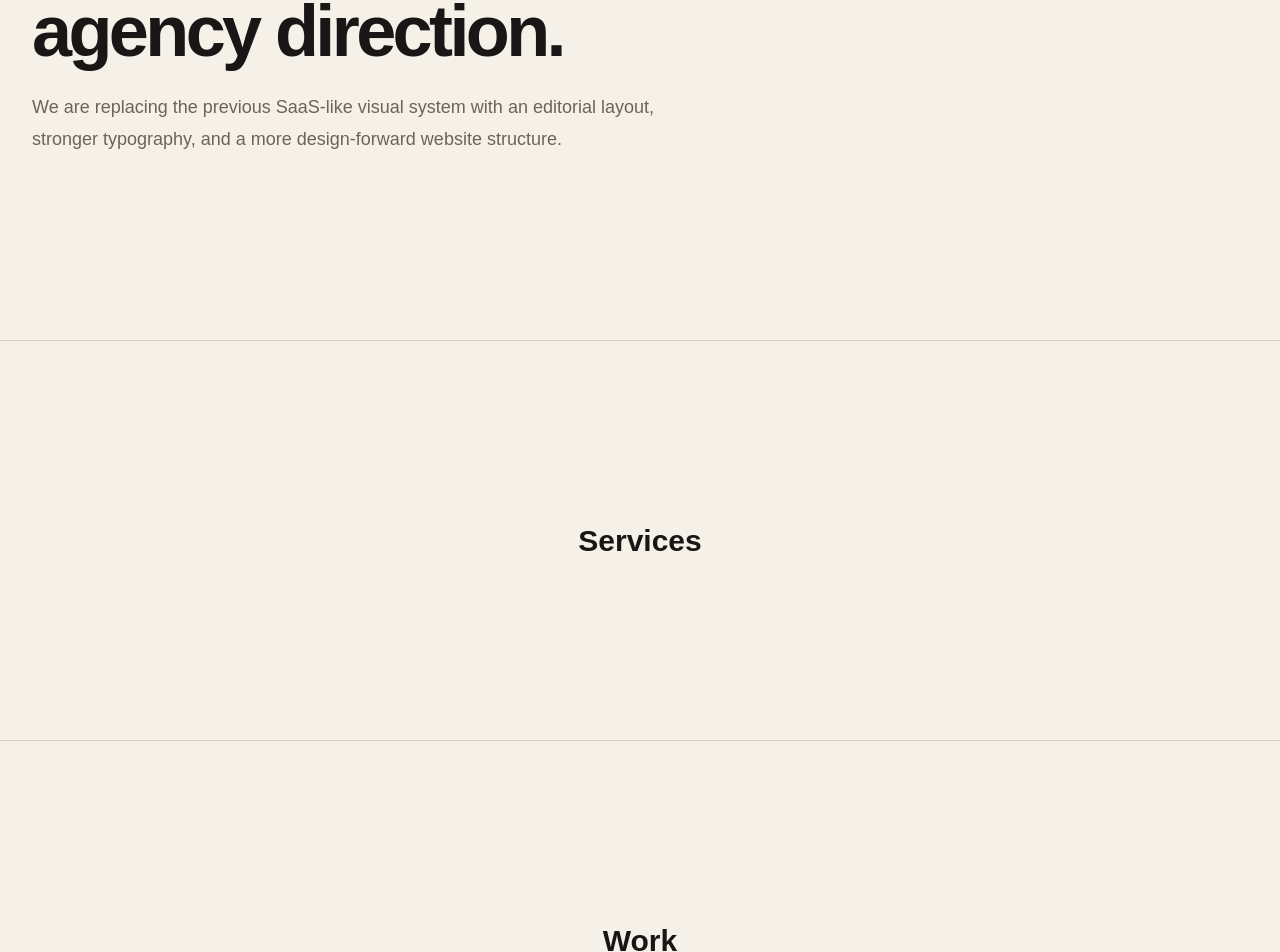
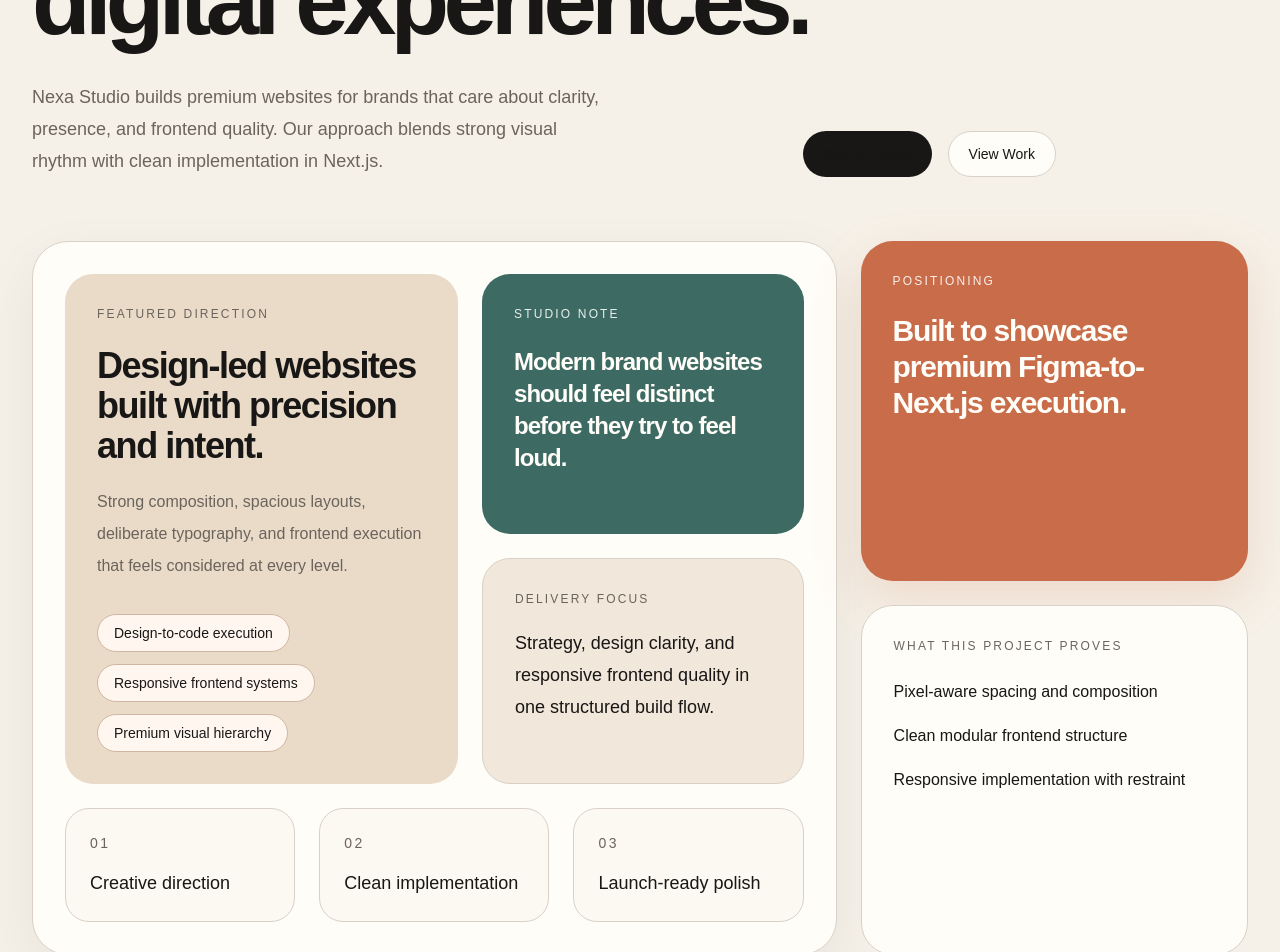
Before and after one commit to szymonbasiul/nexa-studio, a Next.js app: page / in a window 1280 px wide. Shown: the part 460-1412 px from the top of the page. Built offline with nearby package versions, Linux system fonts and the light colour scheme.

Commit message:
feat: redesign hero with editorial agency layout

```diff
--- a/src/app/page.tsx
+++ b/src/app/page.tsx
@@ -1,4 +1,5 @@
 import Navbar from "@/components/layout/Navbar";
+import Hero from "@/components/sections/Hero";
 
 export default function Home() {
   return (
@@ -6,26 +7,7 @@ export default function Home() {
       <Navbar />
 
       <main>
-        <section
-          id="hero"
-          className="flex min-h-[calc(100vh-80px)] items-center border-b border-[#D9D1C7]"
-        >
-          <div className="mx-auto w-full max-w-7xl px-6 py-20 lg:px-8">
-            <div className="max-w-4xl">
-              <p className="text-sm font-medium uppercase tracking-[0.2em] text-[#6B645C]">
-                Editorial Direction Reset
-              </p>
-              <h1 className="mt-6 text-5xl font-semibold tracking-[-0.05em] text-[#181716] sm:text-6xl lg:text-7xl">
-                Nexa Studio is shifting into a warmer, more original agency direction.
-              </h1>
-              <p className="mt-6 max-w-2xl text-lg leading-8 text-[#6B645C]">
-                We are replacing the previous SaaS-like visual system with an
-                editorial layout, stronger typography, and a more design-forward
-                website structure.
-              </p>
-            </div>
-          </div>
-        </section>
+        <Hero />
 
         <section
           id="services"
--- a/src/components/sections/Hero.tsx
+++ b/src/components/sections/Hero.tsx
@@ -1,242 +1,143 @@
 import Container from "@/components/layout/Container";
 import Button from "@/components/ui/Button";
 
-const stats = [
-  { value: "24+", label: "Launch-ready screens" },
-  { value: "100%", label: "Responsive structure" },
-  { value: "Next.js", label: "Production-focused stack" },
+const capabilities = [
+  "Design-to-code execution",
+  "Responsive frontend systems",
+  "Premium visual hierarchy",
 ];
 
-const featureTags = [
-  "UI Systems",
-  "Frontend Build",
-  "Responsive Layouts",
-  "Premium Interactions",
+const miniStats = [
+  { value: "01", label: "Creative direction" },
+  { value: "02", label: "Clean implementation" },
+  { value: "03", label: "Launch-ready polish" },
 ];
 
 export default function Hero() {
   return (
     <section
       id="hero"
-      className="relative overflow-hidden border-b border-white/10 py-24 md:py-32"
+      className="border-b border-[#D9D1C7] py-16 md:py-24"
     >
-      <div className="absolute inset-0 -z-10 bg-[radial-gradient(circle_at_top_left,_rgba(124,92,255,0.22),_transparent_35%),radial-gradient(circle_at_80%_20%,_rgba(91,140,255,0.18),_transparent_30%),linear-gradient(180deg,_rgba(255,255,255,0.02),_rgba(255,255,255,0))]" />
+      <Container>
+        <div className="max-w-5xl">
+          <p className="text-sm font-medium uppercase tracking-[0.2em] text-[#6B645C]">
+            Digital Studio for Modern Brands
+          </p>
 
-      <Container>
-        <div className="grid items-center gap-16 lg:grid-cols-2">
-          <div className="max-w-2xl">
-            <div className="inline-flex items-center rounded-full border border-white/10 bg-white/5 px-4 py-2 text-xs font-medium uppercase tracking-[0.2em] text-[#98A2B3]">
-              Digital Product Studio
-            </div>
-
-            <h1 className="mt-8 text-5xl font-semibold tracking-[-0.04em] text-white sm:text-6xl lg:text-7xl">
-              We build modern websites that feel premium from the first scroll.
+          <h1 className="mt-6 max-w-5xl text-5xl font-semibold tracking-[-0.06em] text-[#181716] sm:text-6xl lg:text-8xl">
+            We turn sharp visual concepts into polished digital experiences.
           </h1>
 
-            <p className="mt-6 max-w-xl text-base leading-8 text-[#98A2B3] md:text-lg">
-              Nexa Studio helps ambitious brands launch sharp, conversion-focused
-              digital experiences with clean frontend execution, polished layouts,
-              and performance-minded builds.
+          <div className="mt-8 grid gap-8 lg:grid-cols-[1.15fr_0.85fr] lg:items-end">
+            <p className="max-w-2xl text-lg leading-8 text-[#6B645C]">
+              Nexa Studio builds premium websites for brands that care about
+              clarity, presence, and frontend quality. Our approach blends
+              strong visual rhythm with clean implementation in Next.js.
             </p>
 
-            <div className="mt-10 flex flex-col gap-4 sm:flex-row">
+            <div className="flex flex-col gap-4 sm:flex-row lg:justify-end">
               <Button href="#cta">Start a Project</Button>
               <Button href="#work" variant="secondary">
                 View Work
               </Button>
             </div>
+          </div>
+        </div>
 
-            <div className="mt-10 flex flex-wrap gap-3">
-              {featureTags.map((tag) => (
+        <div className="mt-16 grid gap-6 lg:grid-cols-[1.35fr_0.65fr]">
+          <div className="rounded-[36px] border border-[#D9D1C7] bg-[#FFFDF8] p-6 shadow-[0_20px_60px_rgba(24,23,22,0.06)] md:p-8">
+            <div className="grid gap-6">
+              <div className="grid gap-6 lg:grid-cols-[1.1fr_0.9fr]">
+                <div className="rounded-[28px] bg-[#EADBC9] p-8">
+                  <p className="text-xs font-medium uppercase tracking-[0.18em] text-[#6B645C]">
+                    Featured Direction
+                  </p>
+
+                  <h2 className="mt-6 max-w-md text-3xl font-semibold tracking-[-0.04em] text-[#181716] md:text-4xl">
+                    Design-led websites built with precision and intent.
+                  </h2>
+
+                  <p className="mt-5 max-w-md text-base leading-8 text-[#6B645C]">
+                    Strong composition, spacious layouts, deliberate typography,
+                    and frontend execution that feels considered at every level.
+                  </p>
+
+                  <div className="mt-8 flex flex-wrap gap-3">
+                    {capabilities.map((item) => (
                       <span
-                  key={tag}
-                  className="rounded-full border border-white/10 bg-white/5 px-4 py-2 text-sm text-[#C7D0E0]"
+                        key={item}
+                        className="rounded-full border border-[#D1B7A2] bg-[#FFF7EF] px-4 py-2 text-sm text-[#181716]"
                       >
-                  {tag}
+                        {item}
                       </span>
                     ))}
                   </div>
+                </div>
 
-            <div className="mt-12 grid gap-4 sm:grid-cols-3">
-              {stats.map((stat) => (
+                <div className="grid gap-6">
+                  <div className="rounded-[28px] bg-[#3D6B63] p-8 text-[#FFFDF8]">
+                    <p className="text-xs font-medium uppercase tracking-[0.18em] text-[#E8EFEA]">
+                      Studio Note
+                    </p>
+
+                    <p className="mt-6 text-2xl font-semibold tracking-[-0.04em]">
+                      Modern brand websites should feel distinct before they try
+                      to feel loud.
+                    </p>
+                  </div>
+
+                  <div className="rounded-[28px] border border-[#D9D1C7] bg-[#F1E7DA] p-8">
+                    <p className="text-xs font-medium uppercase tracking-[0.18em] text-[#6B645C]">
+                      Delivery Focus
+                    </p>
+
+                    <p className="mt-5 text-lg font-medium leading-8 text-[#181716]">
+                      Strategy, design clarity, and responsive frontend quality
+                      in one structured build flow.
+                    </p>
+                  </div>
+                </div>
+              </div>
+
+              <div className="grid gap-6 md:grid-cols-3">
+                {miniStats.map((item) => (
                   <div
-                  key={stat.label}
-                  className="rounded-3xl border border-white/10 bg-white/5 p-5 shadow-[0_20px_80px_rgba(0,0,0,0.25)]"
+                    key={item.value}
+                    className="rounded-[24px] border border-[#D9D1C7] bg-[#FCF8F2] p-6"
                   >
-                  <p className="text-2xl font-semibold text-white">{stat.value}</p>
-                  <p className="mt-2 text-sm leading-6 text-[#98A2B3]">
-                    {stat.label}
+                    <p className="text-sm font-medium uppercase tracking-[0.18em] text-[#6B645C]">
+                      {item.value}
+                    </p>
+                    <p className="mt-4 text-lg font-medium leading-7 text-[#181716]">
+                      {item.label}
                     </p>
                   </div>
                 ))}
               </div>
             </div>
+          </div>
 
-          <div className="relative">
-            <div className="relative mx-auto max-w-[620px]">
-              <div className="absolute -left-6 top-10 hidden h-24 w-24 rounded-full bg-[#7C5CFF]/30 blur-3xl md:block" />
-              <div className="absolute -right-6 bottom-10 hidden h-24 w-24 rounded-full bg-[#5B8CFF]/30 blur-3xl md:block" />
-
-              <div className="relative rounded-[32px] border border-white/10 bg-[#11162A]/80 p-4 shadow-[0_25px_120px_rgba(0,0,0,0.45)] backdrop-blur-xl">
-                <div className="rounded-[24px] border border-white/10 bg-[#0F1426] p-4 md:p-5">
-                  <div className="flex items-center justify-between border-b border-white/10 pb-4">
-                    <div>
-                      <p className="text-sm font-medium text-white">
-                        Nexa Studio — Project Snapshot
+          <div className="grid gap-6">
+            <div className="rounded-[32px] bg-[#C86C4A] p-8 text-[#FFFDF8] shadow-[0_18px_50px_rgba(200,108,74,0.18)]">
+              <p className="text-xs font-medium uppercase tracking-[0.18em] text-[#FCEFEA]">
+                Positioning
               </p>
-                      <p className="mt-1 text-xs text-[#98A2B3]">
-                        Premium web design and frontend delivery
+              <p className="mt-6 text-3xl font-semibold tracking-[-0.04em]">
+                Built to showcase premium Figma-to-Next.js execution.
               </p>
             </div>
 
-                    <div className="flex items-center gap-2">
-                      <span className="h-2.5 w-2.5 rounded-full bg-[#FF6B6B]" />
-                      <span className="h-2.5 w-2.5 rounded-full bg-[#FFD166]" />
-                      <span className="h-2.5 w-2.5 rounded-full bg-[#4ADE80]" />
-                    </div>
-                  </div>
-
-                  <div className="mt-5 grid gap-4 md:grid-cols-[1.25fr_0.75fr]">
-                    <div className="rounded-[24px] border border-white/10 bg-[linear-gradient(180deg,rgba(124,92,255,0.18),rgba(255,255,255,0.02))] p-5">
-                      <div className="flex items-center justify-between">
-                        <span className="text-xs uppercase tracking-[0.2em] text-[#C7D0E0]">
-                          Active Project
-                        </span>
-                        <span className="rounded-full border border-white/10 bg-white/10 px-3 py-1 text-xs text-white">
-                          Live Build
-                        </span>
-                      </div>
-
-                      <h3 className="mt-6 max-w-sm text-2xl font-semibold tracking-tight text-white">
-                        Launch-ready agency websites with premium UX rhythm.
-                      </h3>
-
-                      <p className="mt-4 max-w-md text-sm leading-7 text-[#B6C2D9]">
-                        Structured sections, clean typography, strategic CTAs,
-                        and responsive implementation designed to feel sharp on
-                        every device.
+            <div className="rounded-[32px] border border-[#D9D1C7] bg-[#FFFDF8] p-8">
+              <p className="text-xs font-medium uppercase tracking-[0.18em] text-[#6B645C]">
+                What this project proves
               </p>
 
-                      <div className="mt-8 grid grid-cols-3 gap-3">
-                        <div className="rounded-2xl border border-white/10 bg-white/5 p-3">
-                          <p className="text-xs text-[#98A2B3]">Sections</p>
-                          <p className="mt-2 text-lg font-semibold text-white">08</p>
-                        </div>
-                        <div className="rounded-2xl border border-white/10 bg-white/5 p-3">
-                          <p className="text-xs text-[#98A2B3]">Stack</p>
-                          <p className="mt-2 text-lg font-semibold text-white">Next</p>
-                        </div>
-                        <div className="rounded-2xl border border-white/10 bg-white/5 p-3">
-                          <p className="text-xs text-[#98A2B3]">Speed</p>
-                          <p className="mt-2 text-lg font-semibold text-white">Fast</p>
-                        </div>
-                      </div>
-                    </div>
-
-                    <div className="flex flex-col gap-4">
-                      <div className="rounded-[24px] border border-white/10 bg-white/5 p-4">
-                        <p className="text-xs uppercase tracking-[0.2em] text-[#98A2B3]">
-                          Capabilities
-                        </p>
-
-                        <div className="mt-4 space-y-3">
-                          <div className="rounded-2xl border border-white/10 bg-[#0B1020]/70 p-3">
-                            <p className="text-sm font-medium text-white">
-                              Pixel-perfect implementation
-                            </p>
-                          </div>
-                          <div className="rounded-2xl border border-white/10 bg-[#0B1020]/70 p-3">
-                            <p className="text-sm font-medium text-white">
-                              Reusable component systems
-                            </p>
-                          </div>
-                          <div className="rounded-2xl border border-white/10 bg-[#0B1020]/70 p-3">
-                            <p className="text-sm font-medium text-white">
-                              Clean responsive frontend
-                            </p>
-                          </div>
-                        </div>
-                      </div>
-
-                      <div className="rounded-[24px] border border-white/10 bg-white/5 p-4">
-                        <p className="text-xs uppercase tracking-[0.2em] text-[#98A2B3]">
-                          Delivery Flow
-                        </p>
-
-                        <div className="mt-4 space-y-4">
-                          <div>
-                            <div className="mb-2 flex items-center justify-between text-xs text-[#98A2B3]">
-                              <span>Design direction</span>
-                              <span>92%</span>
-                            </div>
-                            <div className="h-2 rounded-full bg-white/10">
-                              <div className="h-2 w-[92%] rounded-full bg-[#7C5CFF]" />
-                            </div>
-                          </div>
-
-                          <div>
-                            <div className="mb-2 flex items-center justify-between text-xs text-[#98A2B3]">
-                              <span>Frontend build</span>
-                              <span>88%</span>
-                            </div>
-                            <div className="h-2 rounded-full bg-white/10">
-                              <div className="h-2 w-[88%] rounded-full bg-[#5B8CFF]" />
-                            </div>
-                          </div>
-
-                          <div>
-                            <div className="mb-2 flex items-center justify-between text-xs text-[#98A2B3]">
-                              <span>Polish & QA</span>
-                              <span>96%</span>
-                            </div>
-                            <div className="h-2 rounded-full bg-white/10">
-                              <div className="h-2 w-[96%] rounded-full bg-[#8B5CF6]" />
-                            </div>
-                          </div>
-                        </div>
-                      </div>
-                    </div>
-                  </div>
-
-                  <div className="mt-4 grid gap-4 md:grid-cols-3">
-                    <div className="rounded-[20px] border border-white/10 bg-white/5 p-4">
-                      <p className="text-xs uppercase tracking-[0.18em] text-[#98A2B3]">
-                        Strategy
-                      </p>
-                      <p className="mt-3 text-sm leading-7 text-white">
-                        Structured messaging and stronger CTA flow.
-                      </p>
-                    </div>
-
-                    <div className="rounded-[20px] border border-white/10 bg-white/5 p-4">
-                      <p className="text-xs uppercase tracking-[0.18em] text-[#98A2B3]">
-                        Interface
-                      </p>
-                      <p className="mt-3 text-sm leading-7 text-white">
-                        Premium cards, spacing, hierarchy, and visual rhythm.
-                      </p>
-                    </div>
-
-                    <div className="rounded-[20px] border border-white/10 bg-white/5 p-4">
-                      <p className="text-xs uppercase tracking-[0.18em] text-[#98A2B3]">
-                        Development
-                      </p>
-                      <p className="mt-3 text-sm leading-7 text-white">
-                        Typed components and responsive implementation in Next.js.
-                      </p>
-                    </div>
-                  </div>
-                </div>
-              </div>
-
-              <div className="absolute -bottom-6 -left-6 hidden w-56 rounded-[24px] border border-white/10 bg-[#11162A]/90 p-4 shadow-[0_18px_80px_rgba(0,0,0,0.35)] backdrop-blur-xl lg:block">
-                <p className="text-xs uppercase tracking-[0.18em] text-[#98A2B3]">
-                  Performance layer
-                </p>
-                <p className="mt-3 text-lg font-semibold text-white">
-                  Built for sharp delivery and clean frontend quality.
-                </p>
-              </div>
+              <ul className="mt-6 space-y-4 text-base leading-7 text-[#181716]">
+                <li>Pixel-aware spacing and composition</li>
+                <li>Clean modular frontend structure</li>
+                <li>Responsive implementation with restraint</li>
+              </ul>
             </div>
           </div>
         </div>
```
Lines whose indentation alone changed are shown as unchanged.
